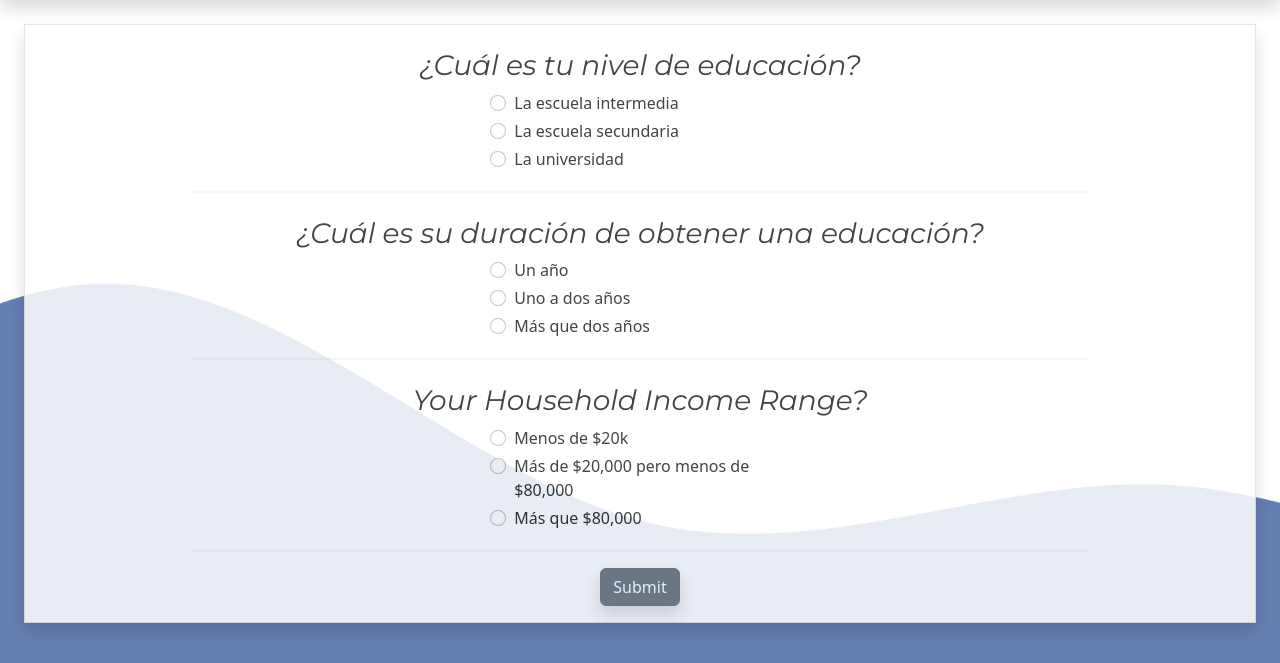
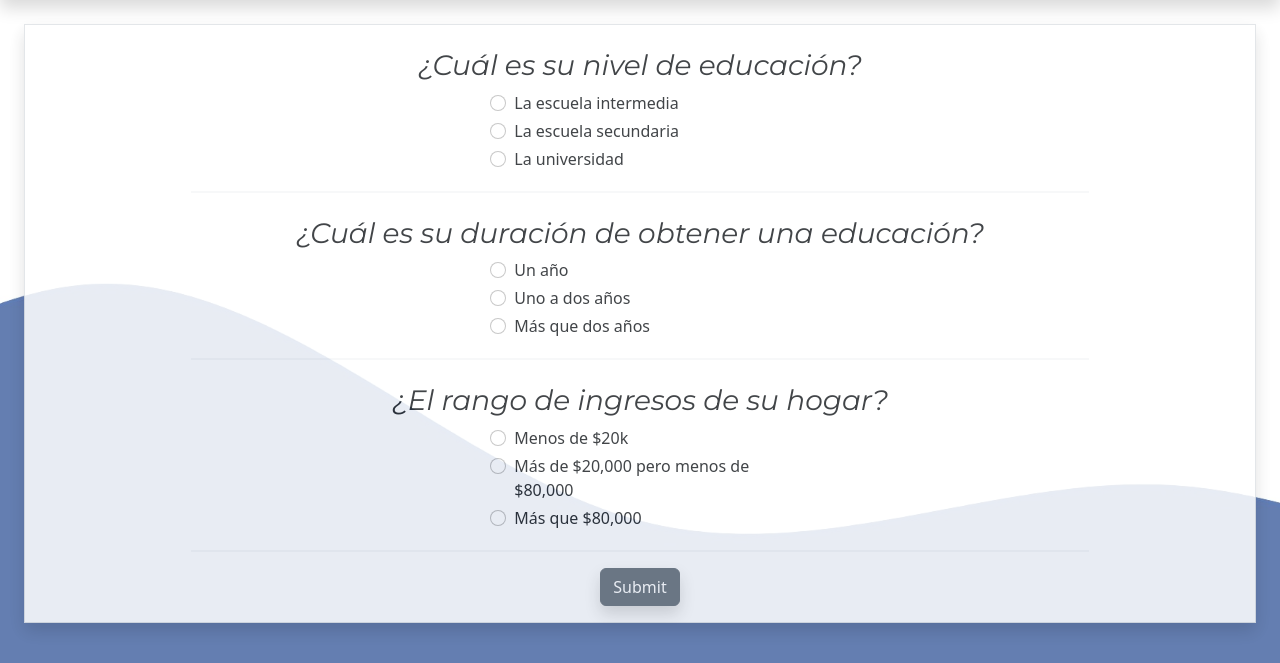
Before and after one commit to rod608/cfg-t3-hackathon, a Flask app: template templates/index_quiz_spanish.html in a window 1280 px wide. Shown: the part 66-729 px from the top of the page. Run offline with Flask 2, Linux system fonts and the light colour scheme; the template is opened without the code that fills it, so the values that code supplies are empty; some web fonts are replaced.

Commit message:
missed a translation

```diff
--- a/templates/index_quiz_spanish.html
+++ b/templates/index_quiz_spanish.html
@@ -46,7 +46,7 @@
   <form method="post" class="border m-4 p-3 shadow h-75">
     <fieldset>
       <h3 class="mb-2 pb-0 mt-2 text-center" style="font-family: 'Montserrat', sans-serif;">
-        ¿Cuál es tu nivel de educación?
+        ¿Cuál es su nivel de educación?
       </h3>
 
       <div class="form-check mb-1 w-25 mx-auto">
@@ -103,7 +103,8 @@
     <hr class="w-75 mx-auto shadow border">
 
     <fieldset>
-      <h3 class="mb-2 pb-0 mt-2 text-center" style="font-family: 'Montserrat', sans-serif;">Your Household Income Range?
+      <h3 class="mb-2 pb-0 mt-2 text-center" style="font-family: 'Montserrat', sans-serif;">
+        ¿El rango de ingresos de su hogar?
       </h3>
 
       <div class="form-check mb-1 w-25 mx-auto">
```
